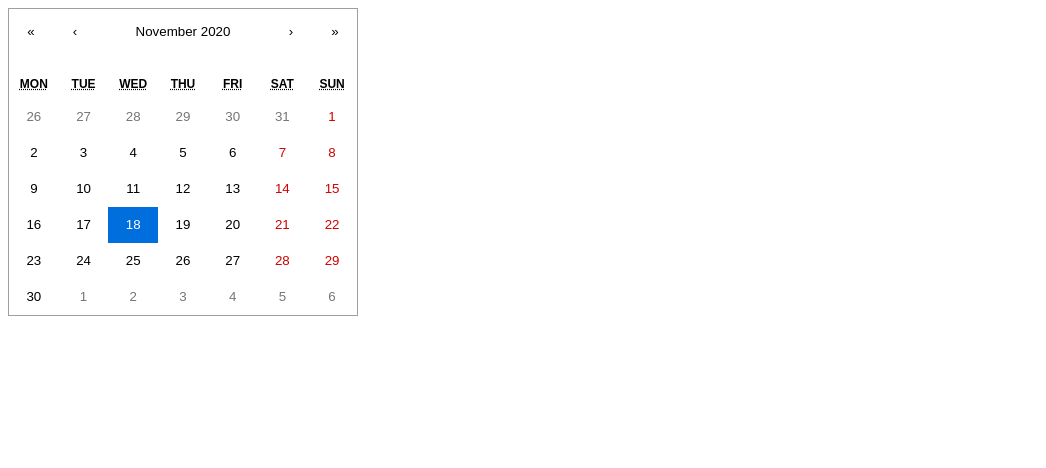
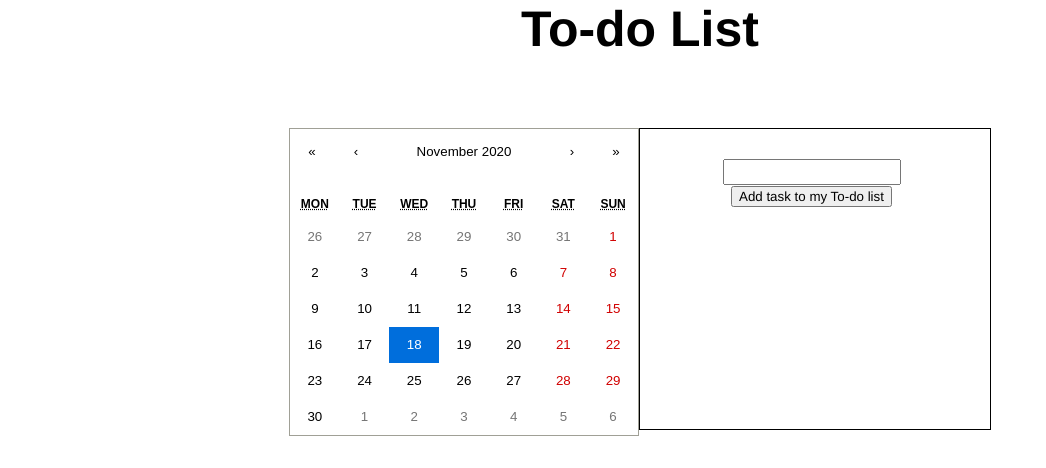
Before and after one commit to Hoisanng/todo, a React (Create React App) app: page / in a window 1280 px wide. Shown: the top 468 px of the page, without its empty margins (0-1046 px from the left). Built offline with nearby package versions, Linux system fonts and the light colour scheme.

Commit message:
to do list af

```diff
--- a/package.json
+++ b/package.json
@@ -3,6 +3,9 @@
   "version": "0.1.0",
   "private": true,
   "dependencies": {
+    "@fortawesome/fontawesome-svg-core": "^1.2.32",
+    "@fortawesome/free-solid-svg-icons": "^5.15.1",
+    "@fortawesome/react-fontawesome": "^0.1.12",
     "@testing-library/jest-dom": "^5.11.5",
     "@testing-library/react": "^11.1.2",
     "@testing-library/user-event": "^12.2.2",
@@ -10,6 +13,7 @@
     "react-calendar": "^3.2.0",
     "react-dom": "^17.0.1",
     "react-scripts": "4.0.0",
+    "uuid": "^8.3.1",
     "web-vitals": "^0.2.4"
   },
   "scripts": {
--- a/src/App.js
+++ b/src/App.js
@@ -1,6 +1,7 @@
-import React, { useState } from 'react';
+import React, { useEffect, useState } from 'react';
 import Calendar from 'react-calendar';
 import 'react-calendar/dist/Calendar.css';
+
 
 function MyApp() {
   const [value, onChange] = useState(new Date());
--- /dev/null
+++ b/src/components/Todolist.css
@@ -0,0 +1,17 @@
+.todolistmain {
+    border: 1px black solid;
+    height: 300px;
+    width: 350px;
+}
+
+.inputbox {
+    margin-top: 30px;
+    margin-left: 83px;
+    width: 170px;
+    height: 20px;
+}
+
+.button {
+    font-family: helvetica;
+    margin-left: 91px;
+}
--- /dev/null
+++ b/src/components/Todolist.js
@@ -0,0 +1,38 @@
+import React, { useState } from "react";
+import './Todolist.css';
+import TodolistItem from './TodolistItem';
+import { v4 as uuidv4 } from 'uuid';
+
+
+
+function ToDolist() {
+// States
+const [inputValue , setInputValue] = useState('')
+const [todos, setTodos] = useState([]);
+
+// Handlers
+
+const inputHandler = (event) => {
+    setInputValue(event.target.value)
+}
+
+const addTodo = () => {
+    setTodos([...todos,{ text : inputValue , completed : false, id: uuidv4()  }])
+    setInputValue('');
+}
+
+
+    return (
+        <div className="todolistmain">
+
+            <input onChange={inputHandler}  value={inputValue}  className="inputbox" type="text" id="myInput" >
+            </input>
+            <button onClick={addTodo} className="button" >Add task to my To-do list</button>
+           {todos.map((todo) => (
+             <TodolistItem todos={todos} todo={todo} setTodos={setTodos} todoItem={todo.text}  />
+           ))}
+        </div>
+    );
+}
+
+export default ToDolist;
--- /dev/null
+++ b/src/components/TodolistItem.css
@@ -0,0 +1,13 @@
+.todocontainer {
+    display: flex;
+    justify-content: space-between;
+    width: 100%;
+    margin-top: 5%;
+
+
+}
+
+li{
+    list-style: none;
+
+}
--- /dev/null
+++ b/src/components/TodolistItem.js
@@ -0,0 +1,42 @@
+import React from 'react'
+import { FontAwesomeIcon } from "@fortawesome/react-fontawesome";
+import { faTrash } from "@fortawesome/free-solid-svg-icons";
+import { faCheck } from "@fortawesome/free-solid-svg-icons";
+import './TodolistItem.css';
+
+
+const TodolistItem = ({ todoItem, setTodos, todos, todo }) => {
+
+    const deleteHandler = () => {
+        setTodos(todos.filter((el) => el.id !== todo.id));
+    }
+    const completeHandler = () => {
+
+
+        setTodos(
+            todos.map((item) => {
+                if (item.id === todo.id) {
+                    return {
+                        ...item,
+                        completed: !item.completed
+                    };
+                }
+                return item;
+            })
+        );
+    }
+    return (
+        <div className="todocontainer">
+            <li>{todoItem}</li>
+            <div className="buttonwrapper">
+                <button onClick={completeHandler}>
+                    <FontAwesomeIcon icon={faCheck} />
+                </button>
+                <button onClick={deleteHandler}>
+                    <FontAwesomeIcon icon={faTrash} />
+                </button>
+            </div>
+        </div>
+    )
+}
+export default TodolistItem
--- a/src/index.css
+++ b/src/index.css
@@ -11,3 +11,17 @@ code {
   font-family: source-code-pro, Menlo, Monaco, Consolas, 'Courier New',
     monospace;
 }
+
+.wrapper {
+  display: flex;
+  justify-content: center;
+  margin-top: 70px;
+}
+
+.title {
+  display: flex;
+  justify-content: center;
+  font-family: helvetica;
+  font-size: 50px;
+  font-weight: bold;
+}
--- a/src/index.js
+++ b/src/index.js
@@ -1,10 +1,22 @@
 import React from 'react';
 import ReactDOM from 'react-dom';
 import MyApp from './App';
+import ToDolist from './components/Todolist';
+import './index.css';
+
 
 ReactDOM.render(
+
   <React.StrictMode>
+
+    <div className="title">To-do List </div>
+    <div className="wrapper">
     <MyApp />
+    <ToDolist />
+
+    </div>
+
   </React.StrictMode>,
+
   document.getElementById('root')
 );
```
Also changed, not shown: 2 other files (tests, documents, lock files or other folders).
